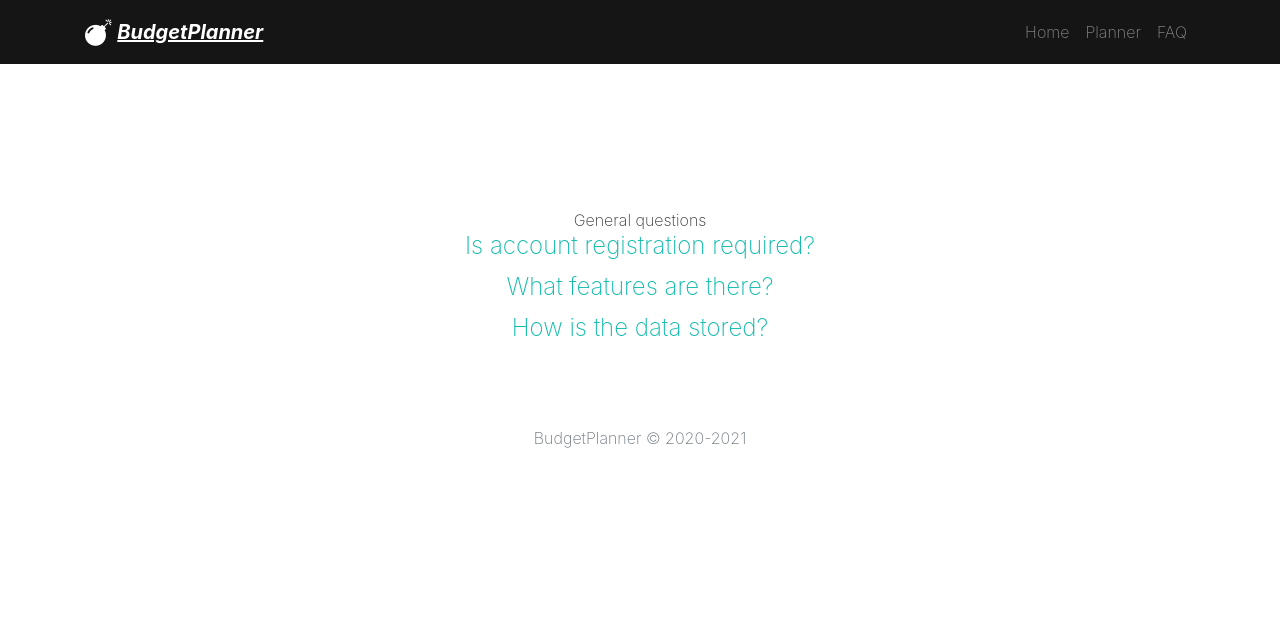
After one commit to xLang1234/BudgetHelper, a Flask app: page /faq in a window 1280 px wide. The commit adds this page. Shown: the top 617 px of the page. Run offline with Flask 2, Linux system fonts and the light colour scheme; some libraries are stand-ins or nearby versions.

Commit message:
Added FAQ page.

```diff
--- a/app.py
+++ b/app.py
@@ -23,6 +23,10 @@ def default():
 @app.route("/planner", methods=["GET"])
 def planner_route():
     return render_template("planner.html")
+
+@app.route("/faq", methods=["GET"])
+def faq_route():
+    return render_template("faq.html")
 
 @app.route("/api/data")
 def allData():
--- /dev/null
+++ b/templates/faq.html
@@ -0,0 +1,84 @@
+<!DOCTYPE html>
+<html>
+
+<head>
+  <meta charset="utf-8">
+  <meta name="viewport" content="width=device-width, initial-scale=1">
+  <link rel="stylesheet" href="https://cdnjs.cloudflare.com/ajax/libs/font-awesome/4.7.0/css/font-awesome.min.css" type="text/css">
+  <link rel="stylesheet" href="static/theme.css">
+  <link rel="stylesheet" href="static/faq.css">
+</head>
+
+<body>
+  <nav class="navbar navbar-expand-md navbar-dark bg-dark">
+    <div class="container"> <a class="navbar-brand" href="#">
+        <i class="fa d-inline fa-bomb fa-lg"></i>
+        <b><b><i><u> BudgetPlanner </u></i></b></b>
+      </a> <button class="navbar-toggler navbar-toggler-right border-0" type="button" data-toggle="collapse" data-target="#navbar10">
+        <span class="navbar-toggler-icon"></span>
+      </button>
+      <div class="collapse navbar-collapse" id="navbar10">
+        <ul class="navbar-nav ml-auto">
+          <li class="nav-item"> <a class="nav-link" href="/">Home</a> </li>
+          <li class="nav-item"> <a class="nav-link" href="/planner">Planner</a> </li>
+          <li class="nav-item"> <a class="nav-link" href="/faq">FAQ</a> </li>
+        </ul>
+      </div>
+    </div>
+  </nav>
+  <div class="py-5 text-center align-items-center d-flex">
+    <div class="container py-5">
+      <div class="row">
+        <div class="col-md-8 mx-auto">
+          <div class="panel-group" id="accordion">
+            <div class="faqHeader">General questions</div>
+            <div class="panel panel-default">
+                <div class="panel-heading">
+                    <h4 class="panel-title">
+                        <a class="accordion-toggle" data-toggle="collapse" data-parent="#accordion" href="#collapseOne">Is account registration required?</a>
+                    </h4>
+                </div>
+                <div id="collapseOne" class="panel-collapse collapse in">
+                    <div class="panel-body">
+                        Account registration is not required! Everyone can use it freely
+                    </div>
+                </div>
+            </div>
+            <div class="panel panel-default">
+                <div class="panel-heading">
+                    <h4 class="panel-title">
+                        <a class="accordion-toggle collapsed" data-toggle="collapse" data-parent="#accordion" href="#collapseTen">What features are there?</a>
+                    </h4>
+                </div>
+                <div id="collapseTen" class="panel-collapse collapse">
+                    <div class="panel-body">
+                        There is adding function and update function for budgets. You can update your budget via Planner. Also you can add spendings to your budget to keep track of your spendings and budget left.
+                    </div>
+                </div>
+            </div>
+            <div class="panel panel-default">
+              <div class="panel-heading">
+                  <h4 class="panel-title">
+                      <a class="accordion-toggle collapsed" data-toggle="collapse" data-parent="#accordion" href="#collapseTen">How is the data stored?</a>
+                  </h4>
+              </div>
+              <div id="collapseTen" class="panel-collapse collapse">
+                  <div class="panel-body">
+                      The data is stored via MongoDB and retrieved via internal APIs developed.
+                  </div>
+              </div>
+          </div>
+        </div>
+        </div>
+      </div>
+      <p class="mt-5 mb-3 text-muted">BudgetPlanner &copy; 2020-2021</p>
+    </div>
+  </div>
+
+  <script src="https://code.jquery.com/jquery-3.5.1.js" crossorigin="anonymous"></script>
+  <script src="https://cdnjs.cloudflare.com/ajax/libs/popper.js/1.14.3/umd/popper.min.js" integrity="sha384-ZMP7rVo3mIykV+2+9J3UJ46jBk0WLaUAdn689aCwoqbBJiSnjAK/l8WvCWPIPm49" crossorigin="anonymous"></script>
+  <script src="https://stackpath.bootstrapcdn.com/bootstrap/4.3.1/js/bootstrap.min.js" integrity="sha384-JjSmVgyd0p3pXB1rRibZUAYoIIy6OrQ6VrjIEaFf/nJGzIxFDsf4x0xIM+B07jRM" crossorigin="anonymous"></script>
+
+</body>
+
+</html>
--- a/templates/index.html
+++ b/templates/index.html
@@ -20,6 +20,7 @@
         <ul class="navbar-nav ml-auto">
           <li class="nav-item"> <a class="nav-link" href="/">Home</a> </li>
           <li class="nav-item"> <a class="nav-link" href="/planner">Planner</a> </li>
+          <li class="nav-item"> <a class="nav-link" href="/faq">FAQ</a> </li>
         </ul>
       </div>
     </div>
--- a/templates/planner.html
+++ b/templates/planner.html
@@ -26,6 +26,7 @@
         <ul class="navbar-nav ml-auto">
           <li class="nav-item"> <a class="nav-link" href="/">Home</a> </li>
           <li class="nav-item"> <a class="nav-link" href="/planner">Planner</a> </li>
+          <li class="nav-item"> <a class="nav-link" href="/faq">FAQ</a> </li>
         </ul>
       </div>
     </div>
```
Also changed, not shown: static/css/faq.css (added, +29 -0 lines).
